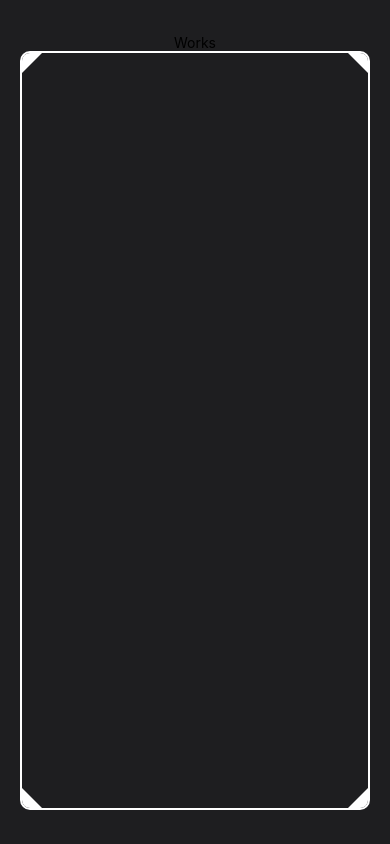
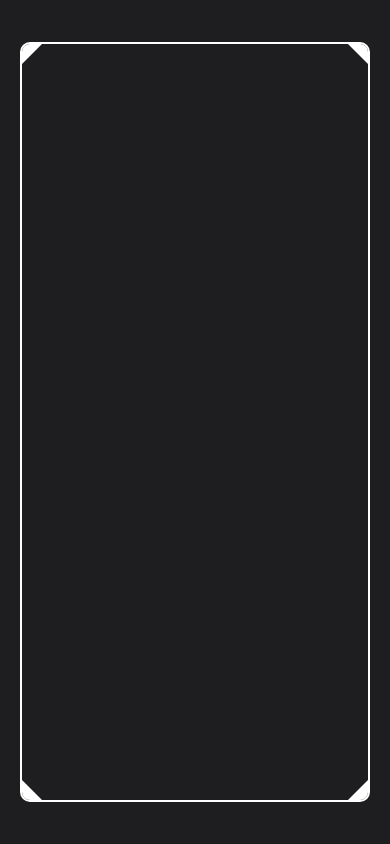
Before and after one commit to GracilianoOG/dio-native-lambo, a React Native app: screen / in a window 390 px wide. Built offline with nearby package versions, Linux system fonts and the light colour scheme.

Commit message:
Remove works text

```diff
--- a/src/screens/GarageScreen/index.tsx
+++ b/src/screens/GarageScreen/index.tsx
@@ -5,7 +5,6 @@ import { styles } from "./styles";
 const GarageScreen = () => {
   return (
     <View style={styles.container}>
-      <Text>Works</Text>
       <View style={styles.cameraBox}>
         <View style={styles.triangleCorner}></View>
         <View
```
